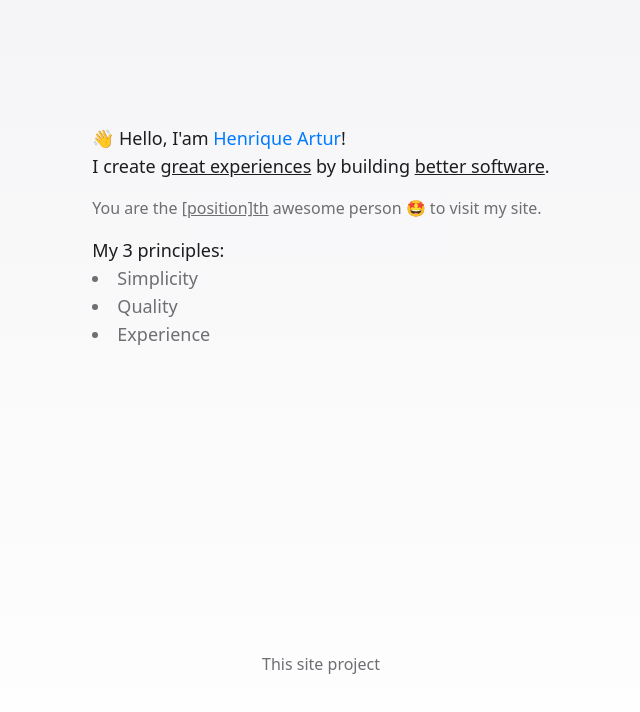
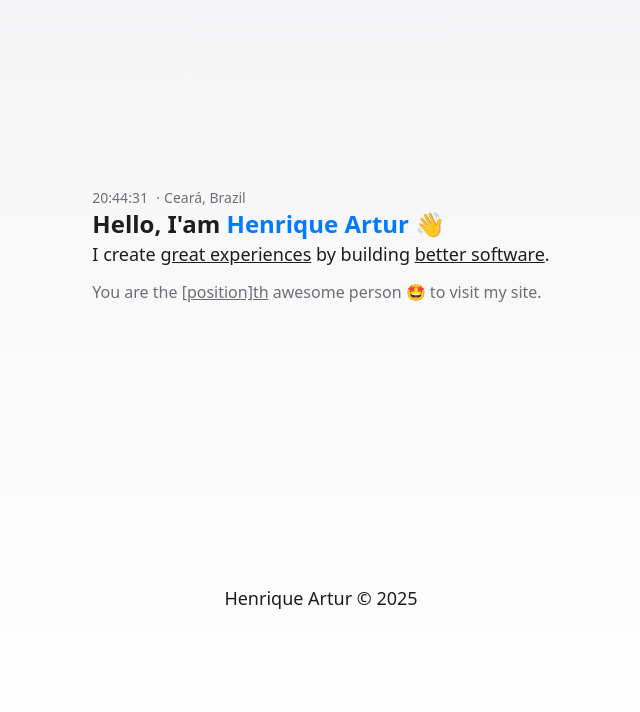
Before and after one commit to HenriqueArtur/MySite, a Next.js app: page / in a window 1280 px wide. Shown: the top 712 px of the page, without its empty margins (319-959 px from the left). Built offline with nearby package versions, Linux system fonts and the light colour scheme.

Commit message:
🚧 home

```diff
--- a/src/app/page.tsx
+++ b/src/app/page.tsx
@@ -1,27 +1,21 @@
+import Clock from "@/components/clock";
+import Footer from "@/components/footer";
+
 export default function Home() {
   return (
     <div className="grid items-center justify-items-center min-h-screen p-8 pb-20 gap-16 sm:p-20 font-sans text-lg">
-      <main className="flex flex-col gap-4">
+      <main className="flex flex-col gap-3">
         <div>
-          <p>👋 Hello, I&apos;am <span className="text-brand">Henrique Artur</span>!</p>
+          <Clock />
+          <h1 className="text-2xl font-bold">Hello, I&apos;am <span className="text-brand">Henrique Artur</span> 👋</h1>
           {/* database: https://filess.io/ */}
           <p>I create <u>great experiences</u> by building <u>better software</u>.</p>
         </div>
         <div>
           <p className="text-brand-text-2 text-base">You are the <u>[position]th</u> awesome person 🤩 to visit my site.</p>
         </div>
-        <div>
-          <p>My 3 principles:</p>
-          <ul className="text-brand-text-2 list-disc list-inside">
-            <li>Simplicity</li>
-            <li>Quality</li>
-            <li>Experience</li>
-          </ul>
-        </div>
       </main>
-      <footer className="row-start-3 flex gap-6 flex-wrap items-center justify-center">
-        <a className="text-brand-text-2 text-base hover:underline" target="_blank" href="https://github.com/HenriqueArtur/MySite">This site project</a>
-      </footer>
+      <Footer />
     </div >
   );
 }
```
